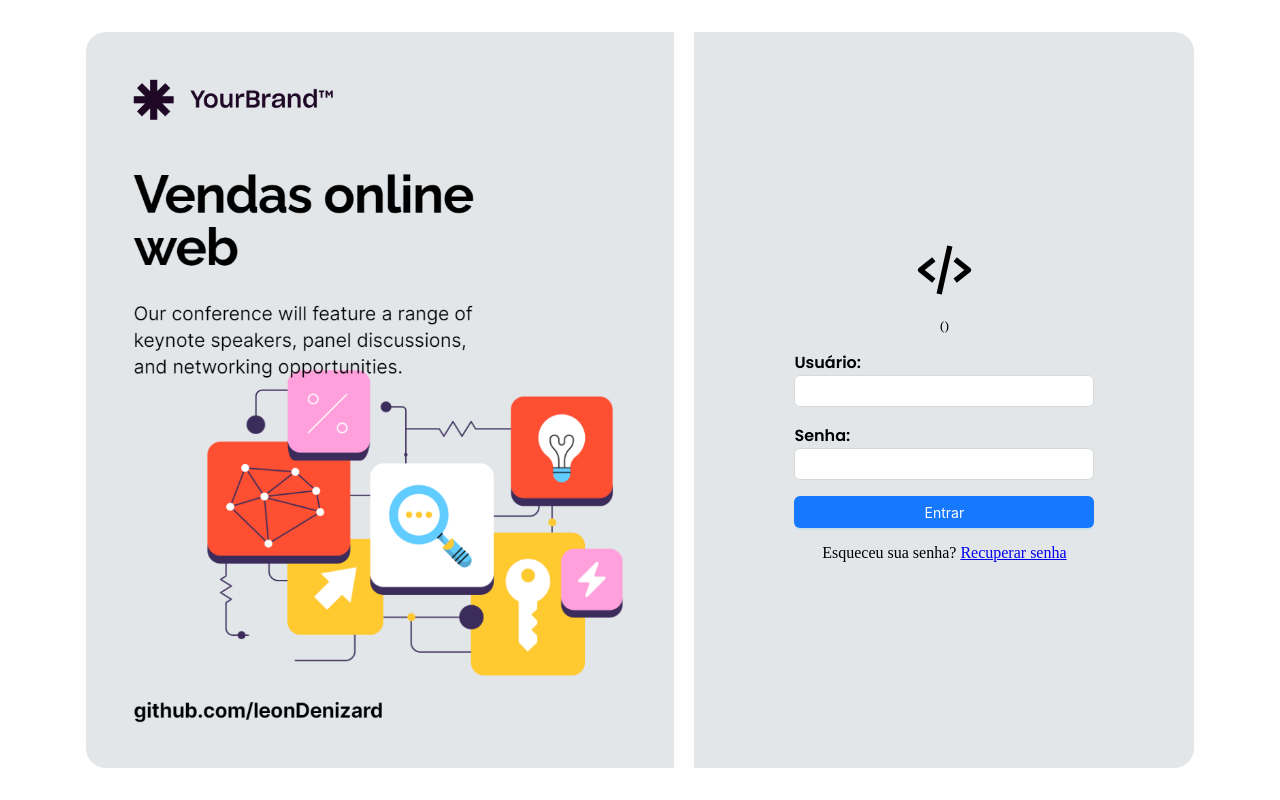
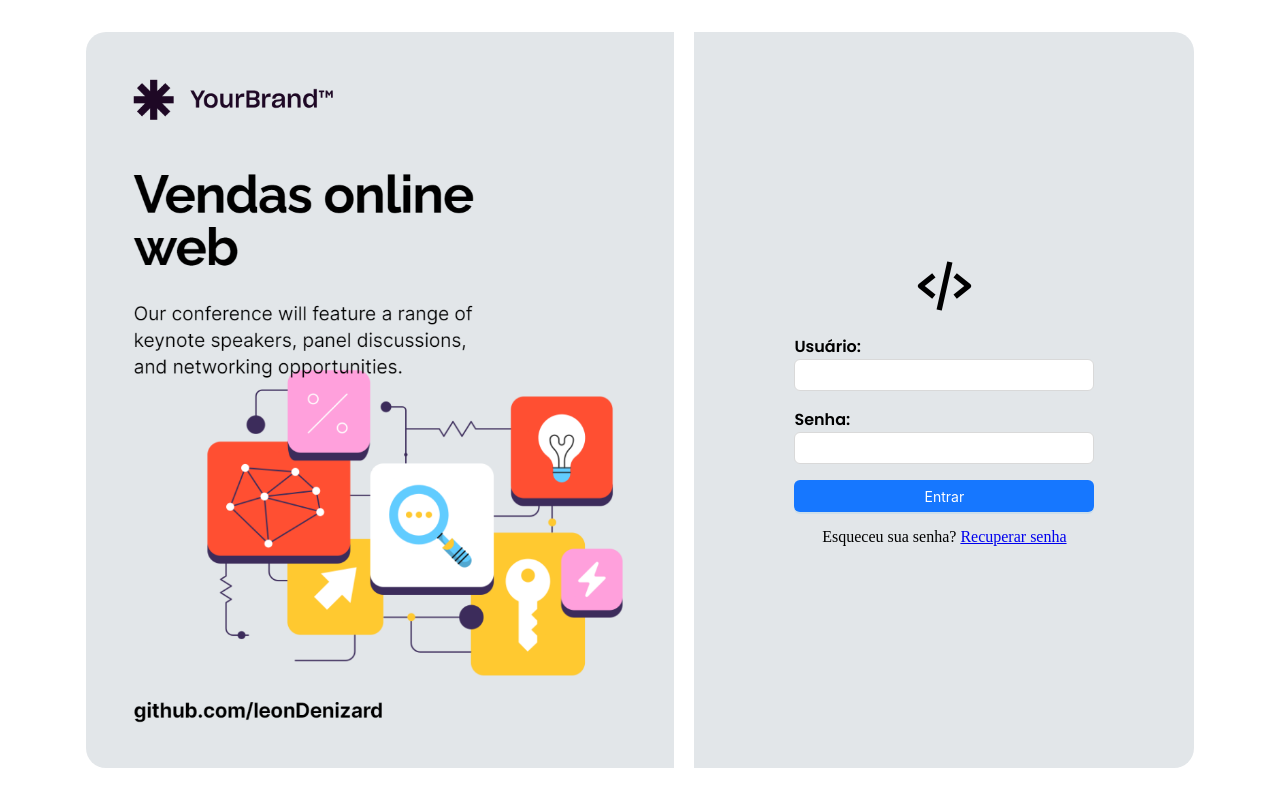
Before and after one commit to leonDenizard/vendas-online-web, a React (Vite) app: page /login in a window 1280 px wide. Built offline with nearby package versions, Linux system fonts and the light colour scheme.

Commit message:
Removed the accessToken from the initial application setup as authorization logic will be implemented using JWT with backend data.

```diff
--- a/src/modules/login/screens/LoginScreen.tsx
+++ b/src/modules/login/screens/LoginScreen.tsx
@@ -3,7 +3,6 @@ import styled from "styled-components";
 
 import Button from "../../../shared/components/buttons/button/Button";
 import Input from "../../../shared/components/inputs/inpput/Input";
-import { useGlobalContext } from "../../../shared/hooks/useGlobalContext";
 import { useRequests } from "../../../shared/hooks/useRequests";
 import { BackgroundImage } from "../styles/loginScreen.styles";
 import { ContainerLogin } from "../styles/loginScreen.styles";
@@ -12,8 +11,6 @@ import { UserType } from "../types/UserType";
 const LoginScreen = () => {
   const [email, setEmail] = useState("");
   const [password, setPassword] = useState("");
-
-  const { accessToken, setAccessToken } = useGlobalContext();
 
   const { postRequest, loading } = useRequests();
 
@@ -24,13 +21,11 @@ const LoginScreen = () => {
     setPassword(event.target.value);
   };
 
-  const handleLogin = async () => {
-    const user = await postRequest<UserType>("http://localhost:3000/auth", {
+  const handleLogin = () => {
+    postRequest<UserType>("http://localhost:3000/auth", {
       email: email,
       password: password,
     });
-
-    setAccessToken(user?.accessToken || "");
   };
 
   return (
@@ -38,7 +33,6 @@ const LoginScreen = () => {
       <BackgroundImage src="./background.png"></BackgroundImage>
       <ContainerLogin>
         <Icon className="bx bx-code-alt"></Icon>
-        <small>({accessToken})</small>
         <Input title="Usuário:" onChange={handleEmail} value={email} />
         <Input
           type="password"
```
